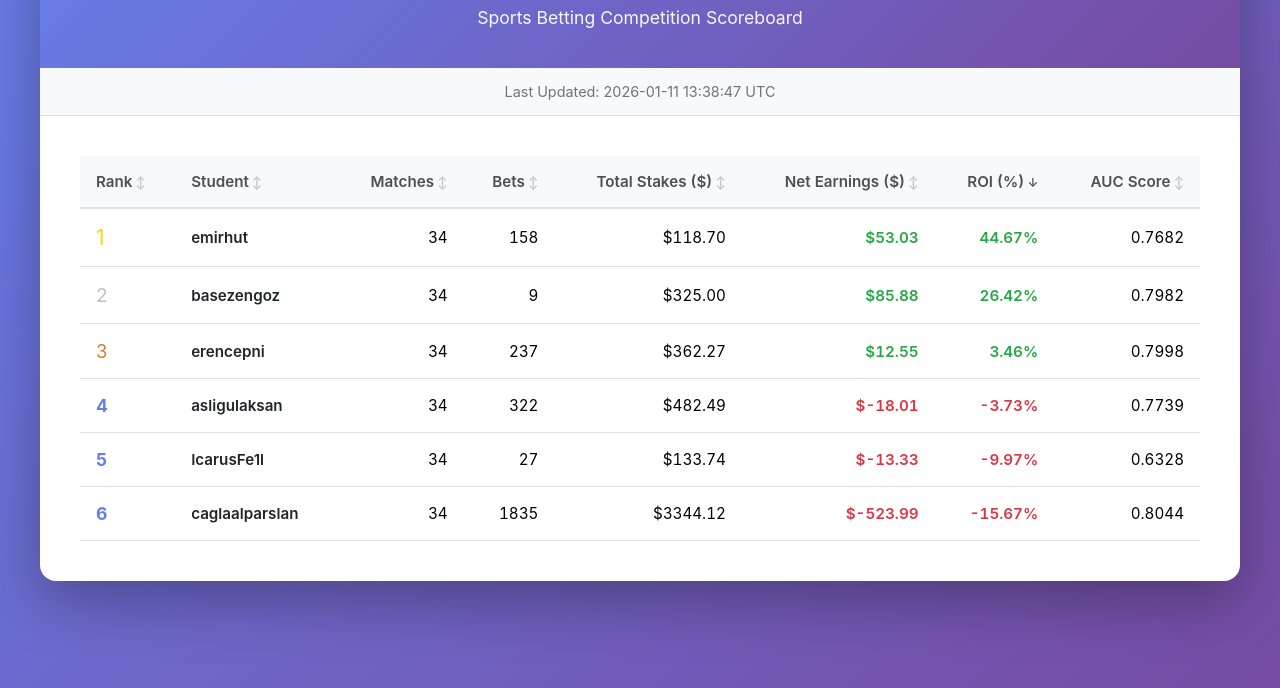
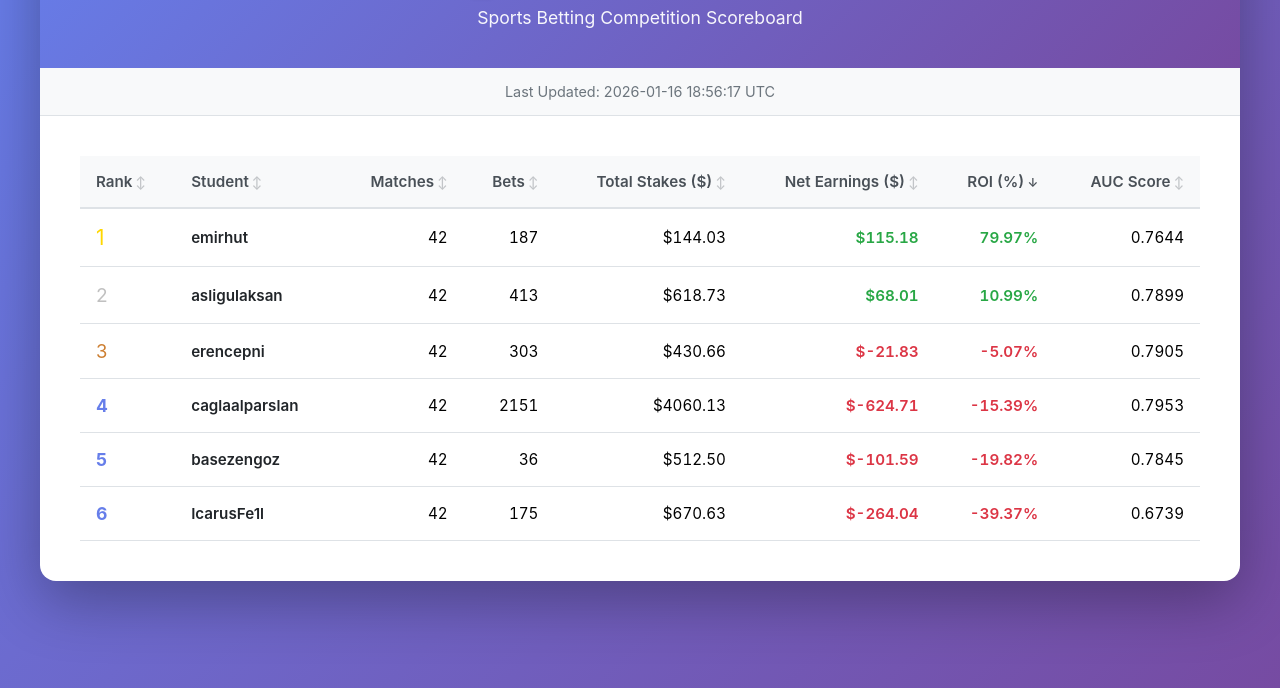
Before and after one commit to BU-IE-582/scoreboard-fall-25, a plain HTML site: page index.html in a window 1280 px wide. Shown: the part 112-800 px from the top of the page. Drawn offline with Linux system fonts and the light colour scheme.

Commit message:
Update scoreboard - 2026-01-16 18:56:18

```diff
--- a/index.html
+++ b/index.html
@@ -185,7 +185,7 @@
         </header>
 
         <div class="last-updated">
-            Last Updated: 2026-01-11 13:38:47 UTC
+            Last Updated: 2026-01-16 18:56:17 UTC
         </div>
 
         <div class="table-container">
@@ -206,62 +206,62 @@
                     <tr>
                         <td class="rank-1">1</td>
                         <td class="username">emirhut</td>
-                        <td class="number">34</td>
-                        <td class="number">158</td>
-                        <td class="number">$118.70</td>
-                        <td class="number positive">$53.03</td>
-                        <td class="number positive">44.67%</td>
-                        <td class="number">0.7682</td>
+                        <td class="number">42</td>
+                        <td class="number">187</td>
+                        <td class="number">$144.03</td>
+                        <td class="number positive">$115.18</td>
+                        <td class="number positive">79.97%</td>
+                        <td class="number">0.7644</td>
                     </tr>
                     <tr>
                         <td class="rank-2">2</td>
-                        <td class="username">basezengoz</td>
-                        <td class="number">34</td>
-                        <td class="number">9</td>
-                        <td class="number">$325.00</td>
-                        <td class="number positive">$85.88</td>
-                        <td class="number positive">26.42%</td>
-                        <td class="number">0.7982</td>
+                        <td class="username">asligulaksan</td>
+                        <td class="number">42</td>
+                        <td class="number">413</td>
+                        <td class="number">$618.73</td>
+                        <td class="number positive">$68.01</td>
+                        <td class="number positive">10.99%</td>
+                        <td class="number">0.7899</td>
                     </tr>
                     <tr>
                         <td class="rank-3">3</td>
                         <td class="username">erencepni</td>
-                        <td class="number">34</td>
-                        <td class="number">237</td>
-                        <td class="number">$362.27</td>
-                        <td class="number positive">$12.55</td>
-                        <td class="number positive">3.46%</td>
-                        <td class="number">0.7998</td>
+                        <td class="number">42</td>
+                        <td class="number">303</td>
+                        <td class="number">$430.66</td>
+                        <td class="number negative">$-21.83</td>
+                        <td class="number negative">-5.07%</td>
+                        <td class="number">0.7905</td>
                     </tr>
                     <tr>
                         <td class="rank">4</td>
-                        <td class="username">asligulaksan</td>
-                        <td class="number">34</td>
-                        <td class="number">322</td>
-                        <td class="number">$482.49</td>
-                        <td class="number negative">$-18.01</td>
-                        <td class="number negative">-3.73%</td>
-                        <td class="number">0.7739</td>
+                        <td class="username">caglaalparslan</td>
+                        <td class="number">42</td>
+                        <td class="number">2151</td>
+                        <td class="number">$4060.13</td>
+                        <td class="number negative">$-624.71</td>
+                        <td class="number negative">-15.39%</td>
+                        <td class="number">0.7953</td>
                     </tr>
                     <tr>
                         <td class="rank">5</td>
-                        <td class="username">IcarusFe1l</td>
-                        <td class="number">34</td>
-                        <td class="number">27</td>
-                        <td class="number">$133.74</td>
-                        <td class="number negative">$-13.33</td>
-                        <td class="number negative">-9.97%</td>
-                        <td class="number">0.6328</td>
+                        <td class="username">basezengoz</td>
+                        <td class="number">42</td>
+                        <td class="number">36</td>
+                        <td class="number">$512.50</td>
+                        <td class="number negative">$-101.59</td>
+                        <td class="number negative">-19.82%</td>
+                        <td class="number">0.7845</td>
                     </tr>
                     <tr>
                         <td class="rank">6</td>
-                        <td class="username">caglaalparslan</td>
-                        <td class="number">34</td>
-                        <td class="number">1835</td>
-                        <td class="number">$3344.12</td>
-                        <td class="number negative">$-523.99</td>
-                        <td class="number negative">-15.67%</td>
-                        <td class="number">0.8044</td>
+                        <td class="username">IcarusFe1l</td>
+                        <td class="number">42</td>
+                        <td class="number">175</td>
+                        <td class="number">$670.63</td>
+                        <td class="number negative">$-264.04</td>
+                        <td class="number negative">-39.37%</td>
+                        <td class="number">0.6739</td>
                     </tr>
                 </tbody>
             </table>
```
